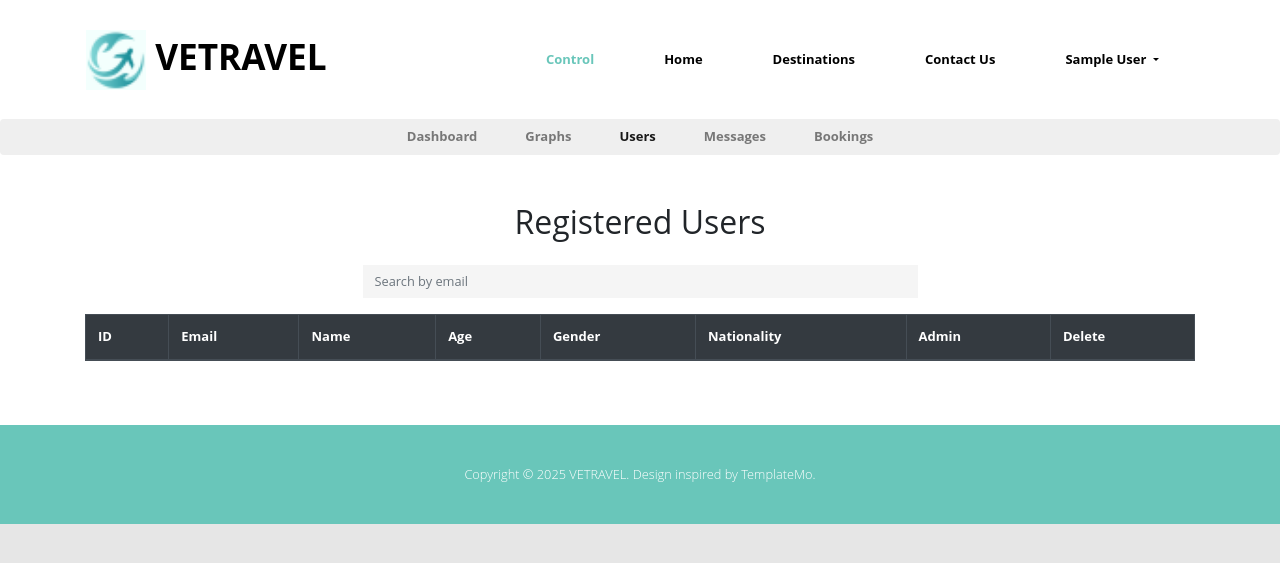
After one commit to vedranmackovic/travel-site-data-analysis, a Flask app: page /users in a window 1280 px wide. The commit adds this page. Shown: the top 563 px of the page. Run offline with Flask 3, Linux system fonts and the light colour scheme; the visitor is signed in with stand-in values (Sample User, id 1); lists and menus that the app fills with data are empty; some libraries are stand-ins or nearby versions.

Commit message:
Added user management panel for admin

```diff
--- a/app.py
+++ b/app.py
@@ -1,6 +1,7 @@
 from flask import Flask, render_template, request, redirect, url_for, flash, session
 from werkzeug.security import generate_password_hash, check_password_hash
 from flask_sqlalchemy import SQLAlchemy
+from sqlalchemy import func
 import os
 import csv
 from datetime import datetime
@@ -187,7 +188,65 @@ def control():
     if not session.get('is_admin'):
         flash("Access denied.", "danger")
         return redirect(url_for('home'))
-    return render_template("control.html", active_page="control")
+
+    most_popular = (
+        db.session.query(Booking.destination, func.count(Booking.destination).label('count'))
+        .group_by(Booking.destination)
+        .order_by(func.count(Booking.destination).desc())
+        .first()
+    )
+    data = {
+    "total_users": User.query.count(),
+    "total_bookings": Booking.query.count(),
+    "total_messages": Contact.query.count(),
+    "popular_destination": most_popular.destination if most_popular else 'N/A'
+    }
+
+    return render_template("control.html", active_page="control",**data)
+
+@app.route("/users", methods=["GET", "POST"])
+def users():
+    if not session.get('is_admin'):
+        flash("Access denied.", "danger")
+        return redirect(url_for('home'))
+
+    current_user_email = session.get('user_email')
+
+    if request.method == "POST":
+        user_id = request.form.get('user_id')
+        user = User.query.get(user_id)
+
+        if not user:
+            flash("User not found.", "danger")
+            return redirect(url_for('users'))
+
+        action = request.form.get('action')
+
+        if action == "delete_user":
+            if user.admin:
+                flash("Cannot delete admin users.", "danger")
+                return redirect(url_for('users'))
+            db.session.delete(user)
+            db.session.commit()
+            flash(f"User {user.name} has been deleted.", "success")
+            return redirect(url_for('users'))
+
+        if current_user_email != 'admin@admin.com':
+            flash("Only main admin can change admin status.", "danger")
+            return redirect(url_for('users'))
+
+        if user.email == 'admin@admin.com':
+            flash("Cannot change main admin status.", "danger")
+            return redirect(url_for('users'))
+
+        new_admin = request.form.get('admin') == 'True'
+        user.admin = new_admin
+        db.session.commit()
+        flash(f"Admin status for {user.name} updated.", "success")
+        return redirect(url_for('users'))
+
+    all_users = User.query.all()
+    return render_template("users.html", active_page="control", users=all_users)
 
 @app.route('/login', methods=['POST'])
 def login():
--- a/static/css/style.css
+++ b/static/css/style.css
@@ -479,6 +479,40 @@ footer p { color: white; }
     font-weight: 600;
 }
 
+.table-responsive {
+  max-height: 300px;      /* Or whatever height you want */
+  overflow-y: auto;
+}
+
+.table-responsive thead th {
+  position: sticky;
+  top: 0;
+  background-color: #343a40; /* Same as Bootstrap's thead-dark background */
+  color: white;              /* Text color for the header */
+  z-index: 10;               /* Make sure it stays above body rows */
+}
+
+.admin-yes {
+  background-color: black;
+  color: white;
+  border: 1px solid black;
+  border-radius: 12px 0 0 12px;
+  cursor: pointer;
+}
+
+.admin-no {
+  background-color: white;
+  color: black;
+  border: 1px solid black;
+  border-radius: 12px 0 0 12px;
+  cursor: pointer;
+}
+
+.no-border-left {
+  border-left: none;
+  border-radius: 0 12px 12px 0;
+}
+
 #google-map { height: 600px; }
 
 @media screen and (max-width: 1080px) {
--- /dev/null
+++ b/static/js/users.js
@@ -0,0 +1,9 @@
+document.getElementById("emailSearch").addEventListener("keyup", function () {
+            const filter = this.value.toLowerCase();
+            const rows = document.querySelectorAll("#usersTable tbody tr");
+
+            rows.forEach(row => {
+                const email = row.cells[1].textContent.toLowerCase();
+                row.style.display = email.includes(filter) ? "" : "none";
+            });
+        });
--- /dev/null
+++ b/templates/users.html
@@ -0,0 +1,111 @@
+<!DOCTYPE html>
+<html lang="en">
+<head>
+    <meta charset="UTF-8">
+    <meta name="viewport" content="width=device-width, initial-scale=1.0">
+    <title>Users</title>
+    <link rel="icon" href="../static/img/logo.png" type="image/png">
+    <link href="https://cdn.jsdelivr.net/npm/bootstrap@4.6.2/dist/css/bootstrap.min.css" rel="stylesheet">
+    <link rel="stylesheet" href="../static/css/style.css">
+</head>
+<body>
+    {% include '_navbar.html' %}
+    <div class="tm-page-wrap mx-auto">
+        <nav class="navbar navbar-expand-lg navbar-light tm-bg-gray rounded">
+            <ul class="navbar-nav mx-auto">
+                <li class="nav-item mx-3">
+                    <a class="nav-link" href="{{ url_for('control') }}">Dashboard</a>
+                </li>
+                <li class="nav-item mx-3">
+                    <a class="nav-link" href="#">Graphs</a>
+                </li>
+                <li class="nav-item mx-3">
+                    <a class="nav-link active" href="#">Users</a>
+                </li>
+                <li class="nav-item mx-3">
+                    <a class="nav-link" href="#">Messages</a>
+                </li>
+                <li class="nav-item mx-3">
+                    <a class="nav-link" href="#">Bookings</a>
+                </li>
+            </ul>
+        </nav>
+        <div class="container mt-5 pb-5">
+            <h2 class="text-center mb-4">Registered Users</h2>
+            <div class="mb-3 text-center">
+                <input type="text" id="emailSearch" class="form-control w-50 mx-auto" placeholder="Search by email">
+            </div>
+            <div class="table-responsive" style="max-height: 265px; overflow-y: auto;" >
+                <table class="table table-bordered table-striped table-hover" id="usersTable">
+                    <thead class="thead-dark">
+                        <tr>
+                            <th>ID</th>
+                            <th>Email</th>
+                            <th>Name</th>
+                            <th>Age</th>
+                            <th>Gender</th>
+                            <th>Nationality</th>
+                            <th>Admin</th>
+                            <th>Delete</th>
+                        </tr>
+                    </thead>
+                    <tbody>
+                        {% for user in users %}
+                            {% if user.email != 'admin@admin.com' %}
+                            <tr>
+                                <td>{{ user.id }}</td>
+                                <td>{{ user.email }}</td>
+                                <td>{{ user.name }}</td>
+                                <td>{{ user.age }}</td>
+                                <td>{{ user.gender }}</td>
+                                <td>{{ user.nationality }}</td>
+                                {% set can_edit = (session.get('user_email') == 'admin@admin.com') %}
+                                <td>
+                                    <form method="POST" action="{{ url_for('users') }}">
+                                        <input type="hidden" name="user_id" value="{{ user.id }}">
+                                        <div class="btn-group btn-group-toggle" data-toggle="buttons" style="border-radius: 12px; overflow: hidden;">
+                                            <label class="btn btn-sm {% if user.admin %}admin-yes{% else %}admin-no{% endif %}">
+                                                <input type="radio" name="admin" value="True" autocomplete="off"
+                                                    {% if user.admin %}checked{% endif %}
+                                                    {% if not can_edit %}disabled{% endif %}
+                                                    onchange="this.form.submit()"> Yes
+                                            </label>
+                                            <label class="btn btn-sm {% if not user.admin %}admin-yes{% else %}admin-no{% endif %} no-border-left">
+                                                <input type="radio" name="admin" value="False" autocomplete="off"
+                                                    {% if not user.admin %}checked{% endif %}
+                                                    {% if not can_edit %}disabled{% endif %}
+                                                    onchange="this.form.submit()"> No
+                                            </label>
+                                        </div>
+                                    </form>
+                                </td>
+                                <td>
+                                    {% if not user.admin %}
+                                    <form method="POST" action="{{ url_for('users') }}" onsubmit="return confirm('Are you sure you want to delete this user?');">
+                                        <input type="hidden" name="user_id" value="{{ user.id }}">
+                                        <input type="hidden" name="action" value="delete_user">
+                                        <button type="submit" class="btn btn-sm btn-danger" style="border-radius: 8px;">Delete</button>
+                                    </form>
+                                    {% else %}
+                                    <span class="text-muted">—</span>
+                                    {% endif %}
+                                </td>
+                            </tr>
+                            {% endif %}
+                        {% endfor %}
+                    </tbody>
+                </table>
+            </div>
+        </div>
+    </div>
+    <footer class="tm-container-outer">
+            <p>Copyright © 2025 VETRAVEL. Design inspired by TemplateMo.</p>
+    </footer>
+    {% include 'modals.html' %}
+    <script src="https://code.jquery.com/jquery-1.11.3.min.js"></script>
+    <script src="https://cdn.jsdelivr.net/npm/popper.js@1.16.1/dist/umd/popper.min.js"></script>
+    <script src="https://stackpath.bootstrapcdn.com/bootstrap/4.0.0-beta.2/js/bootstrap.min.js"></script>
+    <script src="../static/js/modal.js"></script>
+    <script src="../static/js/users.js"></script>
+</body>
+</html>
```
Also changed, not shown: templates/control.html (+37 -25 lines).
